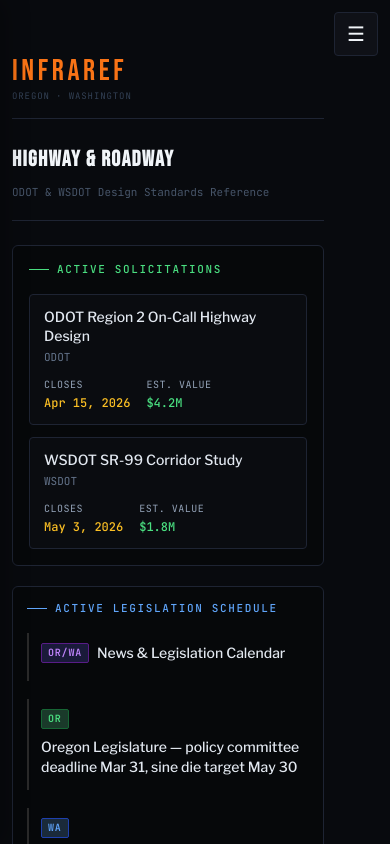
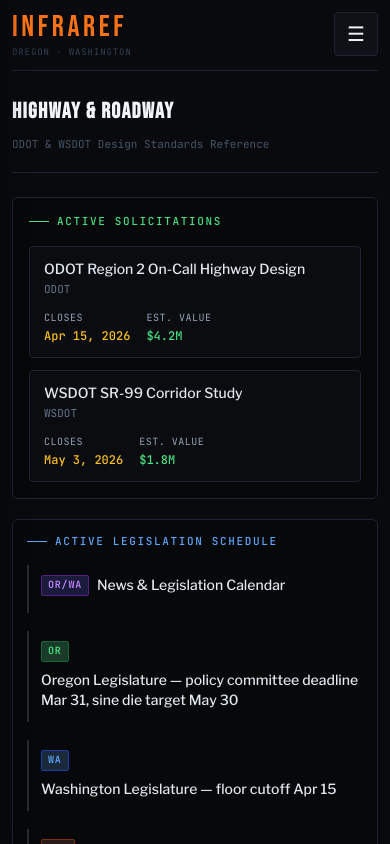
Before and after one commit to natebrantley/infraref, a React (Vite) app: page /#highway in a window 390 px wide. Shown: the top 844 px of the page. Built offline with nearby package versions, Linux system fonts and the light colour scheme.

Commit message:
Mobile: top bar with spacer for nav toggle so it doesn't impact content below
Made-with: Cursor

```diff
--- a/src/App.jsx
+++ b/src/App.jsx
@@ -151,9 +151,12 @@ export default function InfraRef() {
 
       {/* MAIN CONTENT */}
       <main className="app-main">
-        <div className="app-brand-mobile" aria-hidden="true">
-          <div style={{ fontFamily: "'Bebas Neue', sans-serif", fontSize: "30px", color: "#f97316", letterSpacing: "0.12em", lineHeight: 1 }}>INFRAREF</div>
-          <div style={{ fontFamily: "'JetBrains Mono', monospace", fontSize: "9px", color: "#334155", marginTop: "4px", letterSpacing: "0.1em" }}>OREGON · WASHINGTON</div>
+        <div className="app-mobile-top-bar">
+          <div className="app-brand-mobile" aria-hidden="true">
+            <div style={{ fontFamily: "'Bebas Neue', sans-serif", fontSize: "30px", color: "#f97316", letterSpacing: "0.12em", lineHeight: 1 }}>INFRAREF</div>
+            <div style={{ fontFamily: "'JetBrains Mono', monospace", fontSize: "9px", color: "#334155", marginTop: "4px", letterSpacing: "0.1em" }}>OREGON · WASHINGTON</div>
+          </div>
+          <span className="nav-toggle-spacer" aria-hidden="true" />
         </div>
         {selectedDetailSlug ? (
           <ProjectDetailView slug={selectedDetailSlug} onBack={() => setSelectedDetailSlug(null)} />
--- a/src/index.css
+++ b/src/index.css
@@ -93,6 +93,14 @@ body {
 }
 
 .app-brand-mobile {
+  display: none;
+}
+
+.app-mobile-top-bar {
+  display: none;
+}
+
+.nav-toggle-spacer {
   display: none;
 }
 
@@ -281,8 +289,8 @@ body {
   .app-layout { flex-direction: column; height: auto; min-height: 100vh; min-height: 100dvh; }
   .app-main {
     padding: var(--content-padding-y) var(--content-padding-x);
-    padding-top: calc(56px + env(safe-area-inset-top));
-    padding-right: calc(var(--content-padding-x) + 44px + 12px);
+    padding-top: 0;
+    padding-right: var(--content-padding-x);
     line-height: 1.5;
     max-width: none;
   }
@@ -304,15 +312,36 @@ body {
     display: flex;
     position: fixed;
     top: max(12px, env(safe-area-inset-top));
-    right: 12px;
+    right: var(--content-padding-x);
     left: auto;
     z-index: 101;
   }
-  .app-brand-mobile {
-    display: block;
-    padding: 0 0 16px;
+  .app-mobile-top-bar {
+    display: flex;
+    align-items: center;
+    justify-content: space-between;
+    gap: 12px;
+    padding-top: max(12px, env(safe-area-inset-top));
+    padding-bottom: 12px;
+    padding-left: 0;
+    padding-right: 0;
     margin-bottom: 16px;
     border-bottom: 1px solid #1e2433;
+    min-height: 44px;
+  }
+  .app-mobile-top-bar .app-brand-mobile {
+    display: block;
+    padding: 0;
+    margin-bottom: 0;
+    border-bottom: none;
+    flex: 1;
+    min-width: 0;
+  }
+  .nav-toggle-spacer {
+    display: block;
+    width: 56px;
+    height: 44px;
+    flex-shrink: 0;
   }
   .app-header {
     display: flex;
@@ -396,10 +425,16 @@ body {
   }
   .app-main {
     padding: var(--content-padding-y) var(--content-padding-x);
-    padding-top: calc(56px + env(safe-area-inset-top));
-    padding-right: calc(var(--content-padding-x) + 44px + 10px);
+    padding-top: 0;
+    padding-right: var(--content-padding-x);
   }
-  .app-brand-mobile { padding-bottom: 14px; margin-bottom: 14px; }
+  .app-mobile-top-bar {
+    padding-bottom: 10px;
+    margin-bottom: 14px;
+  }
+  .nav-toggle-spacer {
+    width: 54px;
+  }
   .app-header { padding: 14px 0 18px; margin-bottom: 18px; }
   .app-content-grid { gap: 20px !important; }
   .app-title { font-size: 22px !important; }
```
